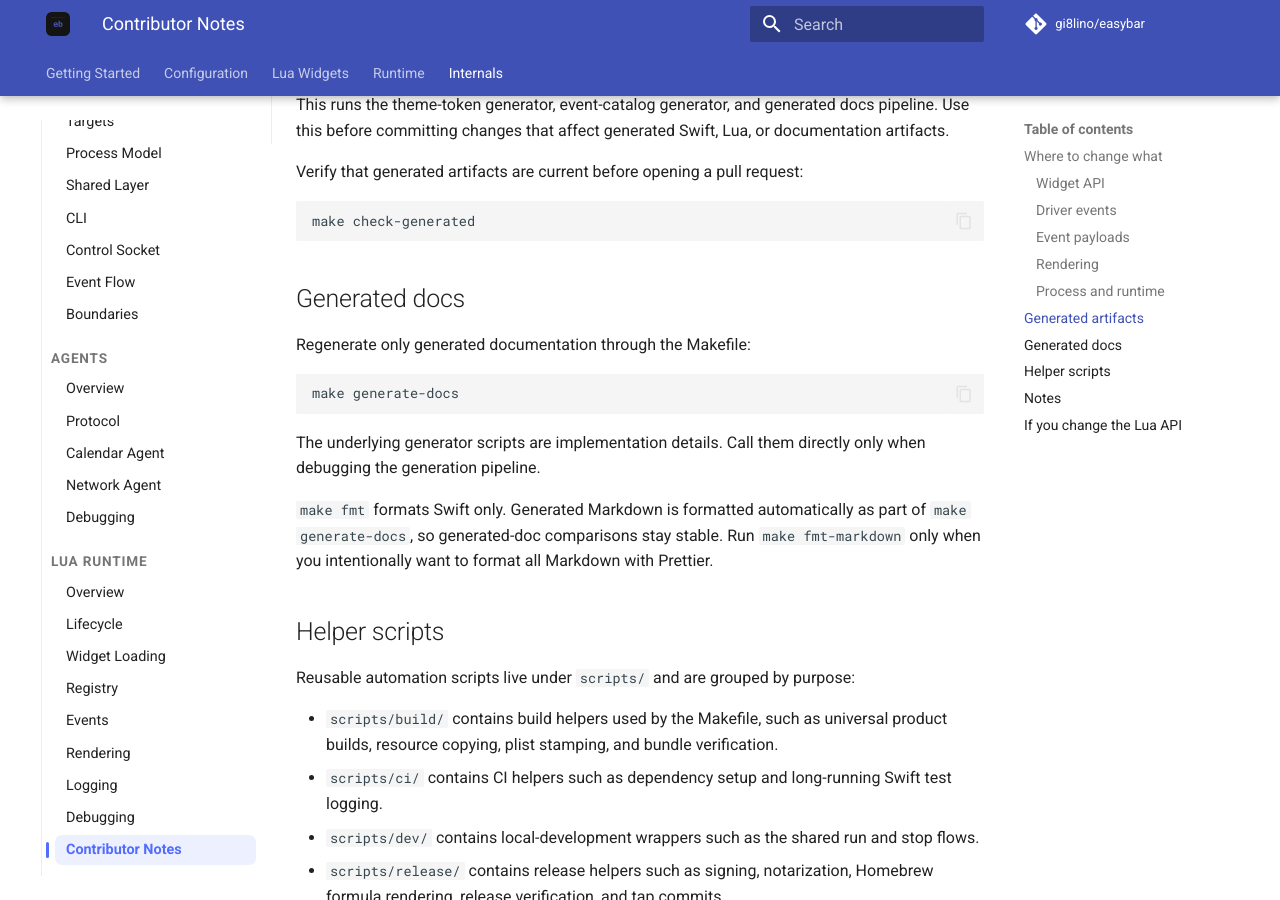
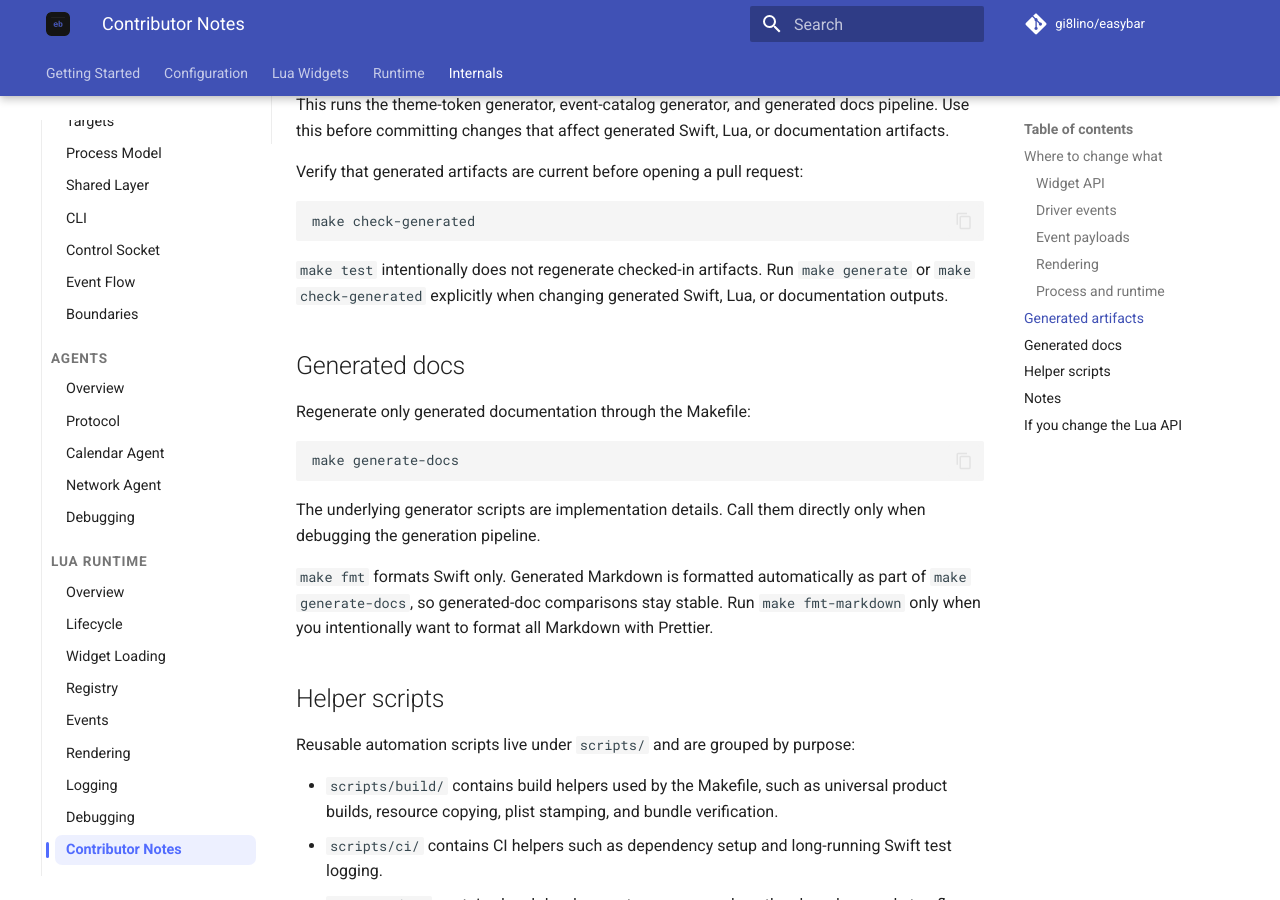
Before and after one commit to gi8lino/easybar, an MkDocs documentation site: the page built from docs/content/internals/lua-runtime/contributor-notes.md, in a window 1280 px wide and 900 px high, scrolled down 1456 px. Built offline with MkDocs 1.6.1 and Material for MkDocs 9.7.7, drawn with Linux system fonts in a browser that asks for light colours; comment, search, counter and statistics services are not loaded.

Commit message:
build: keep test target from regenerating artifacts

````diff
--- a/docs/content/internals/lua-runtime/contributor-notes.md
+++ b/docs/content/internals/lua-runtime/contributor-notes.md
@@ -58,6 +58,9 @@ Verify that generated artifacts are current before opening a pull request:
 make check-generated
 ```
 
+`make test` intentionally does not regenerate checked-in artifacts. Run `make generate` or
+`make check-generated` explicitly when changing generated Swift, Lua, or documentation outputs.
+
 ## Generated docs
 
 Regenerate only generated documentation through the Makefile:
````
Also changed, not shown: README.md, 1 other file.
